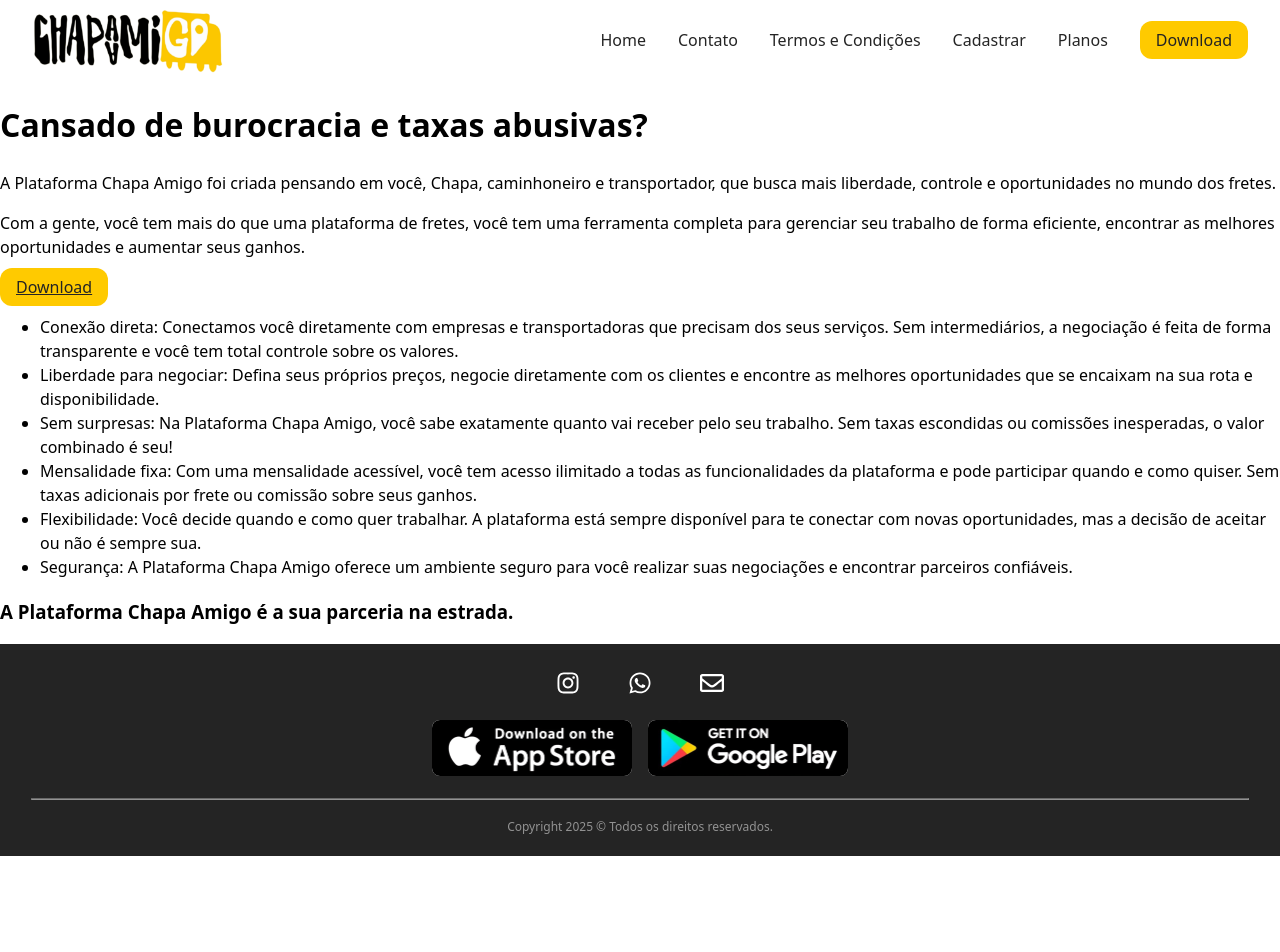
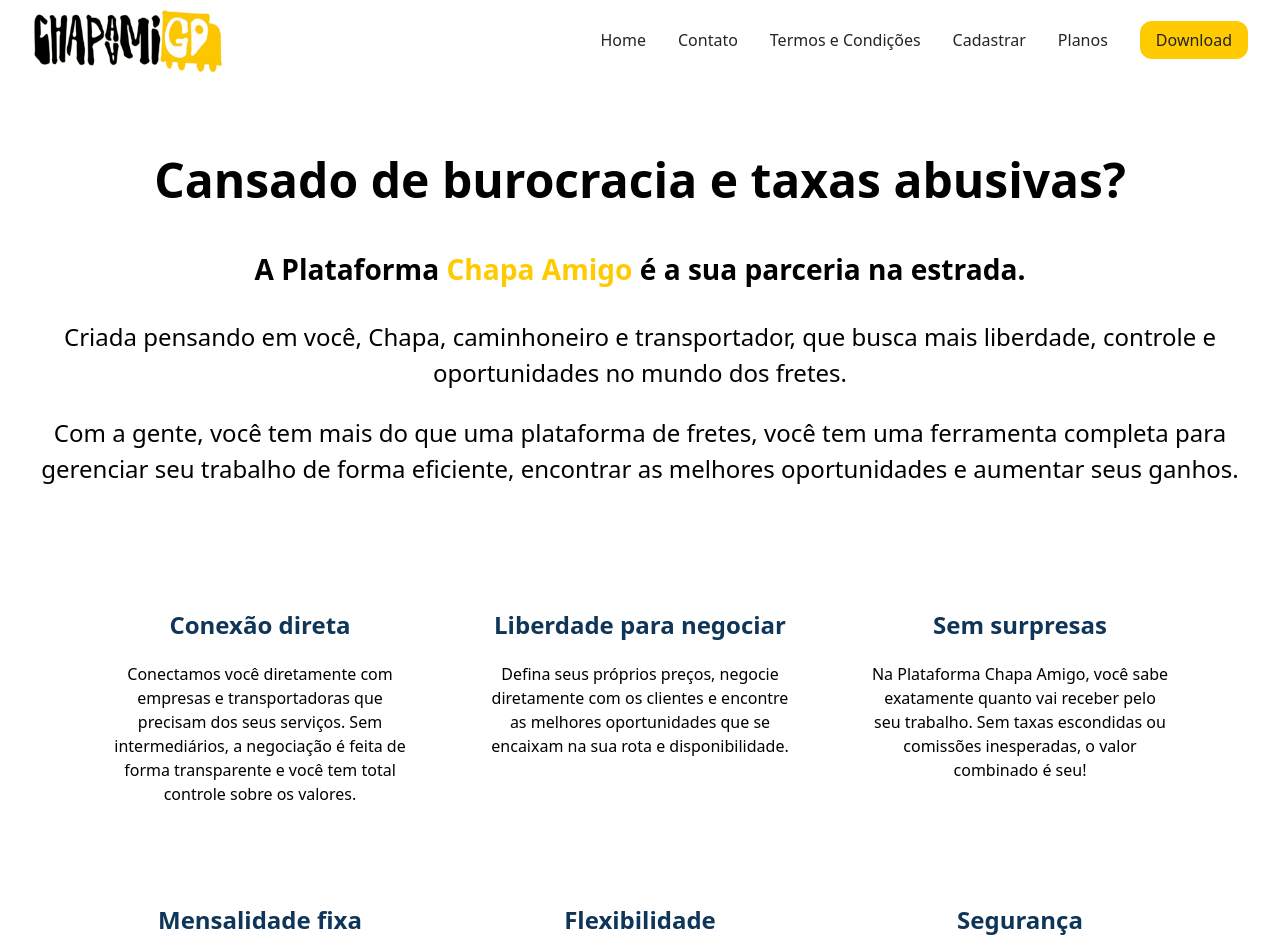
Before and after one commit to kiqBueno/ChapaAmigoWeb, a React (Vite) app: page / in a window 1280 px wide. Shown: the top 952 px of the page. Before the commit the page ends 856 px from the top, so only its background shows below. Built offline with nearby package versions, Linux system fonts and the light colour scheme.

Commit message:
HomePage Done

```diff
--- /dev/null
+++ b/src/components/Card/Card.css
@@ -0,0 +1,19 @@
+.card {
+  background-color: #fff;
+  border: none;
+  border-radius: 0.5rem;
+  padding: 2rem;
+  width: 100%;
+  max-width: 300px;
+  text-align: center;
+  transition: transform 0.3s ease; /* Adiciona transição suave */
+}
+
+.card:hover {
+  transform: scale(1.05); /* Expande o card suavemente */
+}
+
+.card h2 {
+  margin-top: 0;
+  color: #0f3558;
+}
--- /dev/null
+++ b/src/components/Card/Card.tsx
@@ -0,0 +1,10 @@
+import "./Card.css";
+
+const Card = ({ title, content }: { title: string; content: string }) => (
+  <div className="card">
+    <h2>{title}</h2>
+    <p>{content}</p>
+  </div>
+);
+
+export default Card;
--- a/src/components/Footer/index.tsx
+++ b/src/components/Footer/index.tsx
@@ -14,14 +14,14 @@
             <FaInstagram />
           </a>
           <a
-            href="https://wa.me/yourwhatsappnumber"
+            href="https://api.whatsapp.com/send?phone=5512982882941"
             target="_blank"
             rel="noopener noreferrer"
           >
             <FaWhatsapp />
           </a>
           <a
-            href="mailto:youremail@example.com"
+            href="mailto:contato@chapaamigo.com.br"
             target="_blank"
             rel="noopener noreferrer"
           >
--- a/src/components/Header/Header.css
+++ b/src/components/Header/Header.css
@@ -16,7 +16,7 @@
   z-index: 1000;
 }
 
-.headerContainer {
+#headerContainer {
   display: flex;
   align-items: center;
   justify-content: space-between;
@@ -116,6 +116,7 @@
 
   .nav.open {
     display: flex;
+    padding: 0;
   }
 
   .nav-links {
@@ -123,11 +124,7 @@
     gap: 3rem;
     width: 100%;
     padding: 0;
-  }
-
-  .nav.open .downloadBtn {
-    display: block;
-    margin-top: 1rem;
-    margin-left: 0;
+    margin: 0;
+    margin-top: 3rem;
   }
 }
--- a/src/components/Header/index.tsx
+++ b/src/components/Header/index.tsx
@@ -15,19 +15,23 @@
     event.preventDefault();
     const targetId = event.currentTarget.getAttribute("href")?.substring(1);
     if (targetId) {
-      const targetElement = document.getElementById(targetId);
-      if (targetElement) {
-        targetElement.scrollIntoView({ behavior: "smooth" });
+      if (targetId === "homeContainer") {
+        window.scrollTo({ top: 0, behavior: "smooth" });
+      } else {
+        const targetElement = document.getElementById(targetId);
+        if (targetElement) {
+          targetElement.scrollIntoView({ behavior: "smooth" });
+        }
       }
     }
-    setMenuOpen(false); // Close the menu when a link is clicked
+    setMenuOpen(false);
   };
 
   return (
     <header className="header">
-      <div className="headerContainer">
+      <div id="headerContainer">
         <div className="logo">
-          <a href="#home">
+          <a href="#homeContainer" onClick={handleNavClick}>
             <img src="/Logo.png" alt="Logo" id="Logo" />
           </a>
         </div>
--- a/src/pages/Home/Home.css
+++ b/src/pages/Home/Home.css
@@ -3,3 +3,27 @@
   color: #000;
   margin-top: 5rem;
 }
+
+#homeContainer .downloadBtn {
+  display: none;
+}
+
+.homeText {
+  font-size: 1.5rem;
+  text-align: center;
+  padding: 2rem;
+}
+
+.cardsContainer {
+  display: flex;
+  flex-wrap: wrap;
+  gap: 1rem;
+  justify-content: center;
+  padding: 2rem;
+}
+
+@media (max-width: 925px) {
+  #homeContainer .downloadBtn {
+    display: block;
+  }
+}
--- a/src/pages/Home/index.tsx
+++ b/src/pages/Home/index.tsx
@@ -1,5 +1,6 @@
 import "./Home.css";
 import React from "react";
+import Card from "../../components/Card/Card";
 
 const handleNavClick = (
   event: React.MouseEvent<HTMLAnchorElement, MouseEvent>
@@ -20,10 +21,14 @@
       <main className="homeContent">
         <div className="homeText">
           <h1>Cansado de burocracia e taxas abusivas?</h1>
+          <h3>
+            A Plataforma{" "}
+            <strong style={{ color: "#ffca00" }}> Chapa Amigo</strong> é a sua
+            parceria na estrada.
+          </h3>
           <p>
-            A Plataforma Chapa Amigo foi criada pensando em você, Chapa,
-            caminhoneiro e transportador, que busca mais liberdade, controle e
-            oportunidades no mundo dos fretes.
+            Criada pensando em você, Chapa, caminhoneiro e transportador, que
+            busca mais liberdade, controle e oportunidades no mundo dos fretes.
           </p>
           <p>
             Com a gente, você tem mais do que uma plataforma de fretes, você tem
@@ -39,40 +44,32 @@
             Download
           </a>
         </div>
-        <ul>
-          <li>
-            Conexão direta: Conectamos você diretamente com empresas e
-            transportadoras que precisam dos seus serviços. Sem intermediários,
-            a negociação é feita de forma transparente e você tem total controle
-            sobre os valores.
-          </li>
-          <li>
-            Liberdade para negociar: Defina seus próprios preços, negocie
-            diretamente com os clientes e encontre as melhores oportunidades que
-            se encaixam na sua rota e disponibilidade.
-          </li>
-          <li>
-            Sem surpresas: Na Plataforma Chapa Amigo, você sabe exatamente
-            quanto vai receber pelo seu trabalho. Sem taxas escondidas ou
-            comissões inesperadas, o valor combinado é seu!
-          </li>
-          <li>
-            Mensalidade fixa: Com uma mensalidade acessível, você tem acesso
-            ilimitado a todas as funcionalidades da plataforma e pode participar
-            quando e como quiser. Sem taxas adicionais por frete ou comissão
-            sobre seus ganhos.
-          </li>
-          <li>
-            Flexibilidade: Você decide quando e como quer trabalhar. A
-            plataforma está sempre disponível para te conectar com novas
-            oportunidades, mas a decisão de aceitar ou não é sempre sua.
-          </li>
-          <li>
-            Segurança: A Plataforma Chapa Amigo oferece um ambiente seguro para
-            você realizar suas negociações e encontrar parceiros confiáveis.
-          </li>
-        </ul>
-        <h3>A Plataforma Chapa Amigo é a sua parceria na estrada.</h3>
+        <div className="cardsContainer">
+          <Card
+            title="Conexão direta"
+            content="Conectamos você diretamente com empresas e transportadoras que precisam dos seus serviços. Sem intermediários, a negociação é feita de forma transparente e você tem total controle sobre os valores."
+          />
+          <Card
+            title="Liberdade para negociar"
+            content="Defina seus próprios preços, negocie diretamente com os clientes e encontre as melhores oportunidades que se encaixam na sua rota e disponibilidade."
+          />
+          <Card
+            title="Sem surpresas"
+            content="Na Plataforma Chapa Amigo, você sabe exatamente quanto vai receber pelo seu trabalho. Sem taxas escondidas ou comissões inesperadas, o valor combinado é seu!"
+          />
+          <Card
+            title="Mensalidade fixa"
+            content="Com uma mensalidade acessível, você tem acesso ilimitado a todas as funcionalidades da plataforma e pode participar quando e como quiser. Sem taxas adicionais por frete ou comissão sobre seus ganhos."
+          />
+          <Card
+            title="Flexibilidade"
+            content="Você decide quando e como quer trabalhar. A plataforma está sempre disponível para te conectar com novas oportunidades, mas a decisão de aceitar ou não é sempre sua."
+          />
+          <Card
+            title="Segurança"
+            content="A Plataforma Chapa Amigo oferece um ambiente seguro para você realizar suas negociações e encontrar parceiros confiáveis."
+          />
+        </div>
       </main>
     </div>
   );
```
